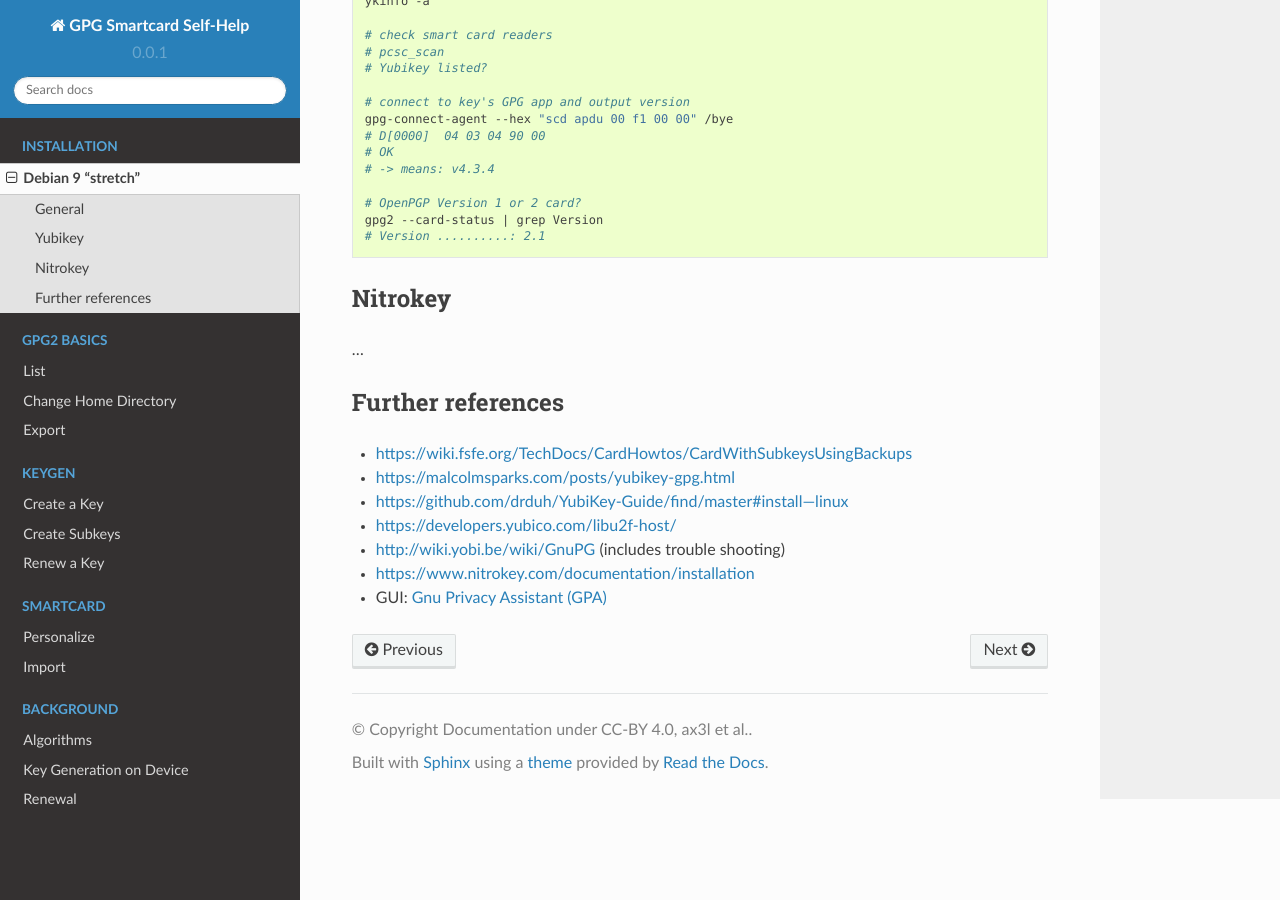
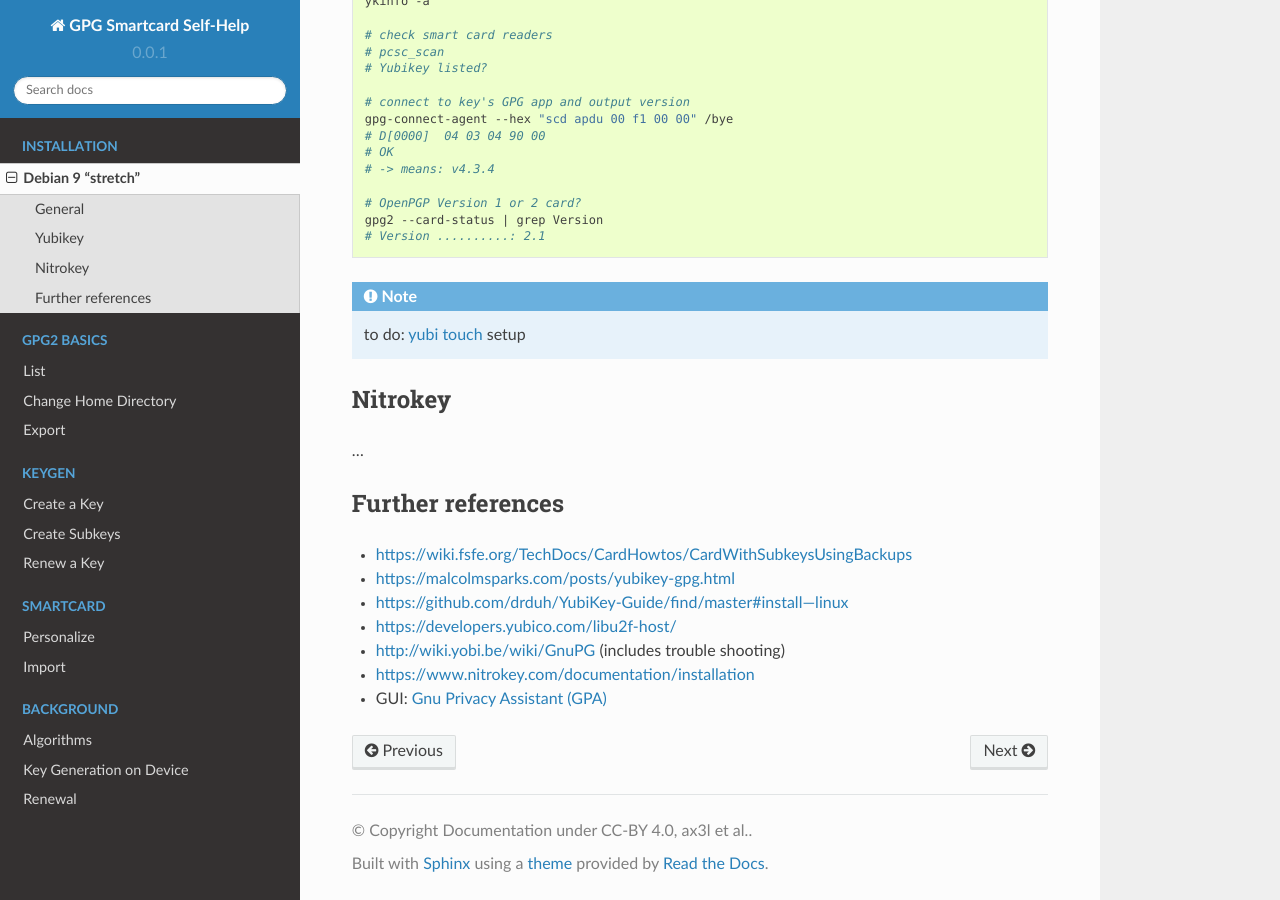
Before and after one commit to ax3l/gpg_smartcard, a Sphinx documentation site: the page built from source/install/debian.rst, in a window 1280 px wide and 900 px high, scrolled down 784 px. Built offline with Sphinx 7.4.7 and the Read the Docs theme 2.0.0, drawn with Linux system fonts in a browser that asks for light colours.

Commit message:
To Do: Yubi Touch

```diff
--- a/source/install/debian.rst
+++ b/source/install/debian.rst
@@ -53,6 +53,10 @@ Further initial setup needs explained in [YubiEdit]_:
    gpg2 --card-status | grep Version
    # Version ..........: 2.1
 
+.. note::
+
+   to do: `yubi touch <https://github.com/a-dma/yubitouch>`_ setup
+
 Nitrokey
 --------
 
```
